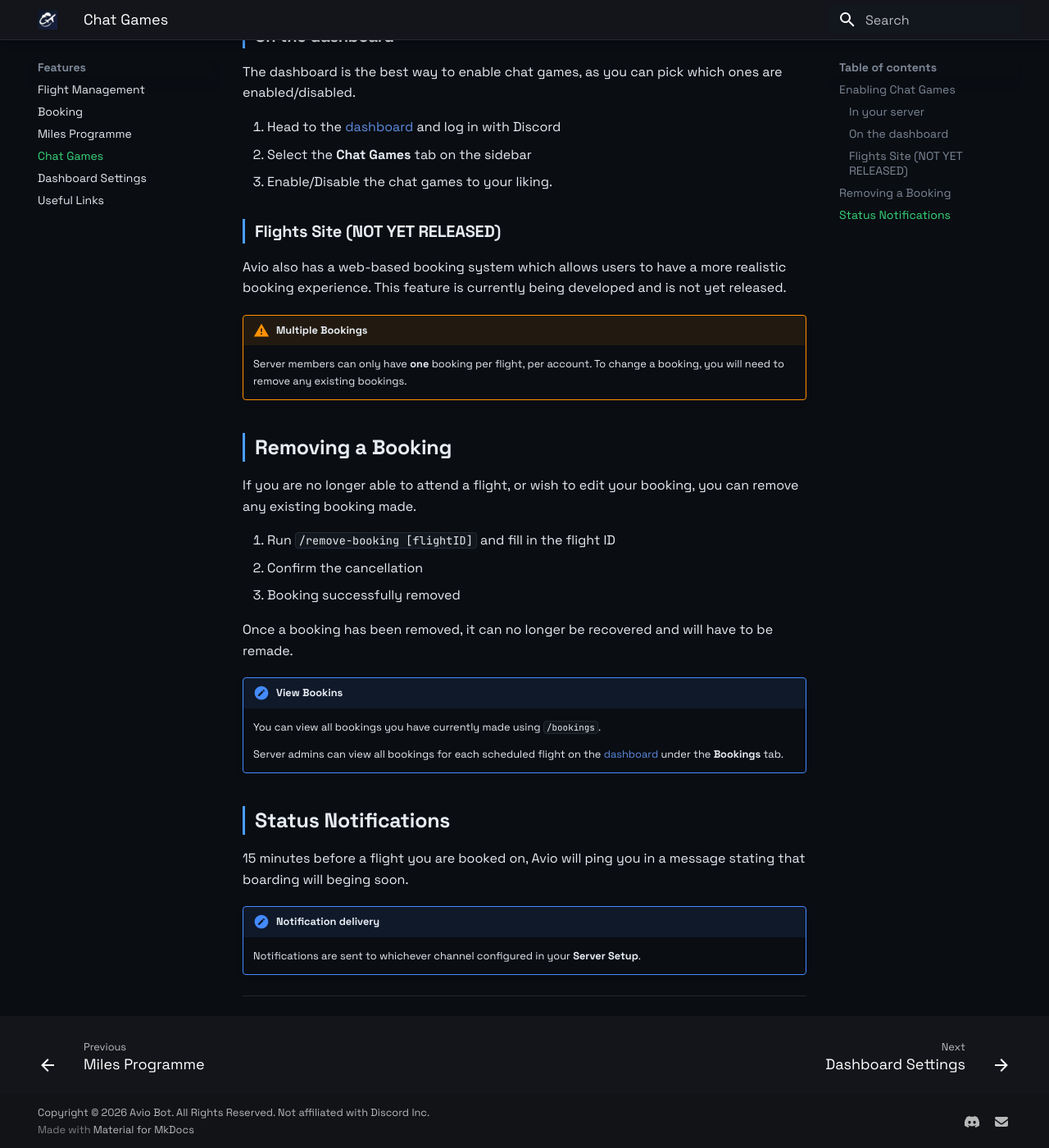
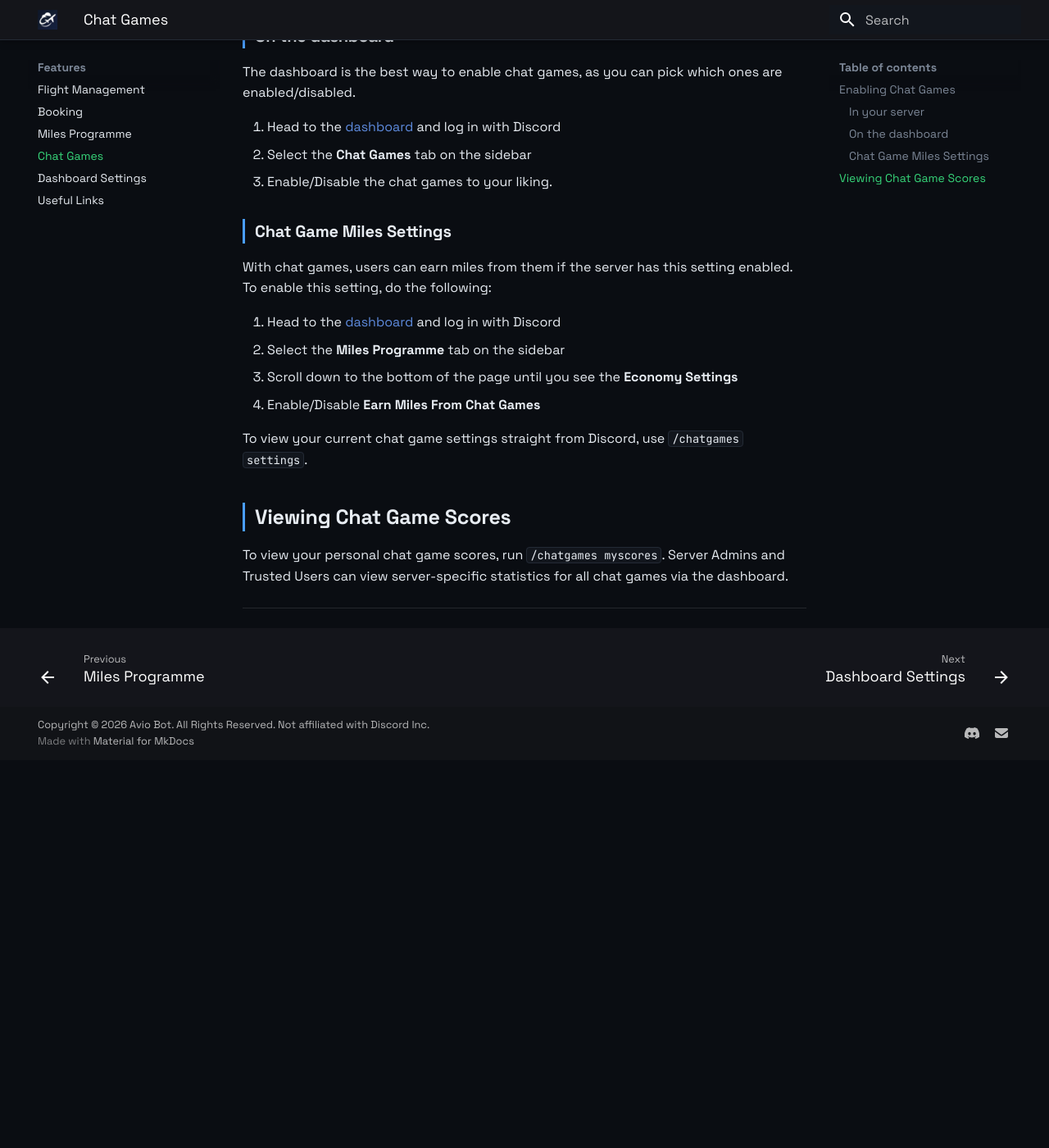
Before and after one commit to fudgemss/avio-wiki, an MkDocs documentation site: the page built from docs/features/chatgames.md, in a window 1280 px wide and 1400 px high, scrolled down 597 px. Shown: the whole window at 82% size. Built offline with MkDocs 1.6.1 and Material for MkDocs 9.7.7, drawn with Linux system fonts in a browser that asks for light colours; after the commit the page ends 1524 px from its top, so only the background shows below that.

Commit message:
Update chatgames.md

```diff
--- a/docs/features/chatgames.md
+++ b/docs/features/chatgames.md
@@ -18,38 +18,20 @@ The dashboard is the best way to enable chat games, as you can pick which ones a
 2. Select the **Chat Games** tab on the sidebar
 3. Enable/Disable the chat games to your liking.
 
-### Flights Site (NOT YET RELEASED)
-Avio also has a web-based booking system which allows users to have a more realistic booking experience.
-This feature is currently being developed and is not yet released.
+### Chat Game Miles Settings
+With chat games, users can earn miles from them if the server has this setting enabled.
+To enable this setting, do the following:
 
-!!! warning "Multiple Bookings"
-    Server members can only have **one** booking per flight, per account.
-    To change a booking, you will need to remove any existing bookings.
+1. Head to the [dashboard](https://dashboard.aviobot.app) and log in with Discord
+2. Select the **Miles Programme** tab on the sidebar
+3. Scroll down to the bottom of the page until you see the **Economy Settings**
+4. Enable/Disable **Earn Miles From Chat Games**
 
-## Removing a Booking
-If you are no longer able to attend a flight, or wish to edit your booking,
-you can remove any existing booking made.
-
-1. Run `/remove-booking [flightID]` and fill in the flight ID
-2. Confirm the cancellation
-3. Booking successfully removed
-
-Once a booking has been removed, it can no longer be recovered and
-will have to be remade.
-
-!!! note "View Bookins"
-    You can view all bookings you have currently made using `/bookings`.
-
-    Server admins can view all bookings for each scheduled flight on the
-    [dashboard](https://dashboard.aviobot.app) under the **Bookings** tab.
+To view your current chat game settings straight from Discord, use `/chatgames settings`.
 
 
-## Status Notifications
-
-15 minutes before a flight you are booked on, Avio will ping you in a message
-stating that boarding will beging soon.
-
-!!! note "Notification delivery"
-    Notifications are sent to whichever channel configured in your **Server Setup**.
+## Viewing Chat Game Scores
+To view your personal chat game scores, run `/chatgames myscores`.
+Server Admins and Trusted Users can view server-specific statistics for all chat games via the dashboard.
 
 ---
```
